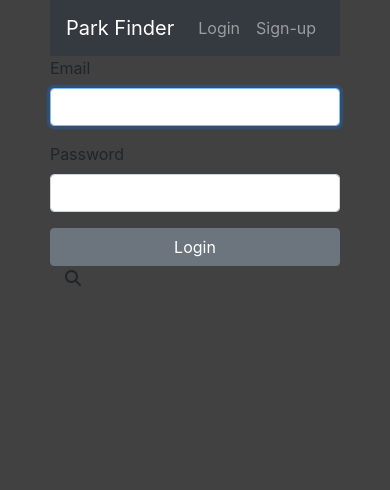
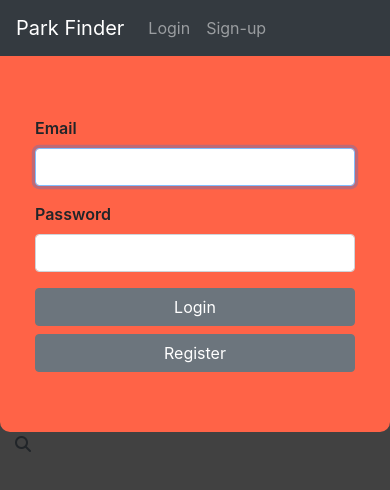
Before and after one commit to Nathan-Rosenboom/Park-Finder, a React (Create React App) app in the folder client/: page / in a window 390 px wide. Shown: the top 490 px of the page. Built offline with nearby package versions, Linux system fonts and the light colour scheme.

Commit message:
Added register button to home, added media query to be mobile responsive

```diff
--- a/client/src/containers/home/Login.css
+++ b/client/src/containers/home/Login.css
@@ -1,4 +1,4 @@
-@media all and (min-width: 480px) {
+
     .Login {
       padding: 60px 0;
       background-color: tomato;
@@ -13,4 +13,9 @@
       max-width: 320px;
       font-weight: 600;
     }
+
+  @media screen and (max-width: 500px) {
+    .Login {
+      width: 100vw;
+    }
   }
--- a/client/src/containers/home/LoginForm.jsx
+++ b/client/src/containers/home/LoginForm.jsx
@@ -67,6 +67,9 @@ function LoginForm() {
         <Button block bssize="large" variant="secondary" type="submit">
           Login
         </Button>
+        <Button block bssize="large" variant="secondary" type="submit" href="/register">
+          Register
+        </Button>
       </Form>
     </div>
   );
```
